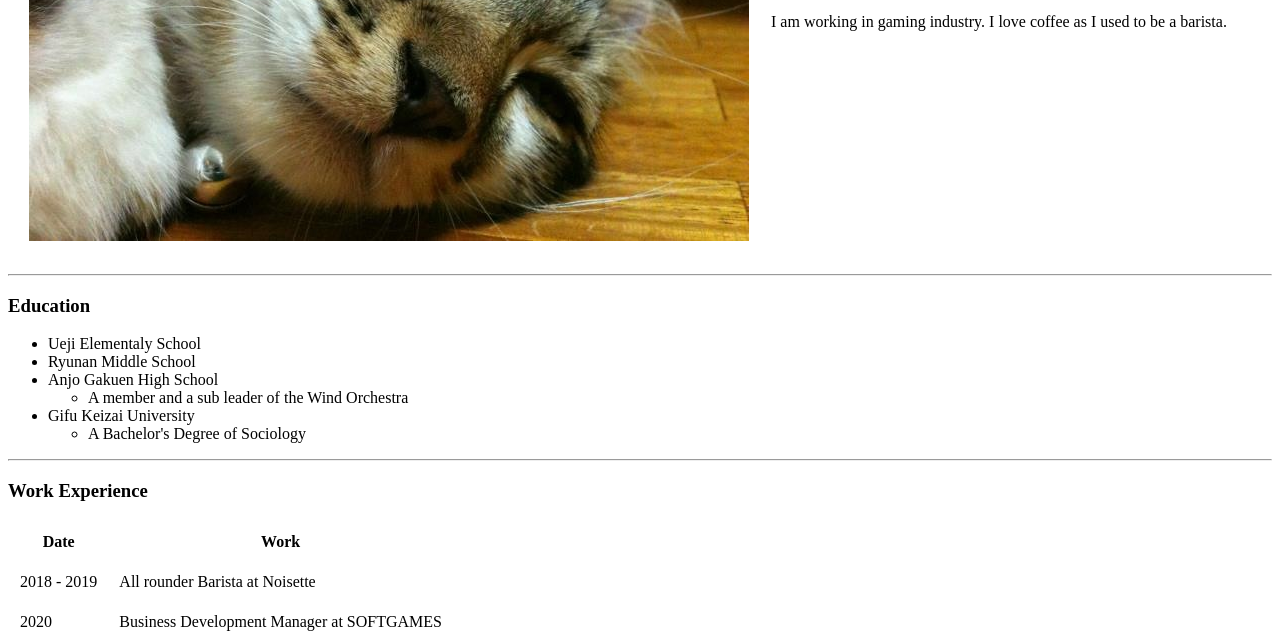
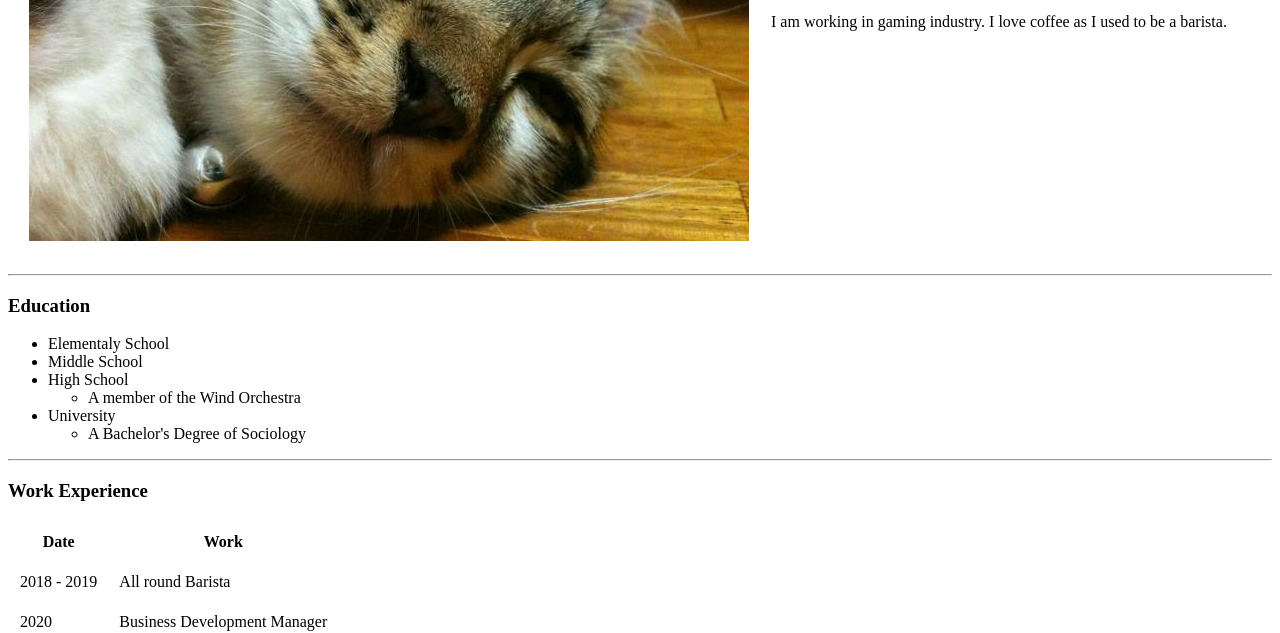
Before and after one commit to Piroi/cv, a plain HTML site: page index.html in a window 1280 px wide. Shown: the part 328-961 px from the top of the page. Drawn offline with Linux system fonts and the light colour scheme.

Commit message:
Update index.html

```diff
--- a/index.html
+++ b/index.html
@@ -27,14 +27,14 @@
 
     <h3>Education</h3>
       <ul>
-        <li>Ueji Elementaly School</li>
-        <li>Ryunan Middle School</li>
-        <li>Anjo Gakuen High School
+        <li>Elementaly School</li>
+        <li>Middle School</li>
+        <li>High School
           <ul>
-            <li>A member and a sub leader of the Wind Orchestra</li>
+            <li>A member of the Wind Orchestra</li>
           </ul>
         </li>
-        <li>Gifu Keizai University
+        <li>University
           <ul>
             <li>A Bachelor's Degree of Sociology</li>
           </ul>
@@ -54,11 +54,11 @@
         <tbody>
           <tr>
             <td>2018 - 2019</td>
-            <td>All rounder Barista at Noisette</td>
+            <td>All round Barista</td>
           </tr>
           <tr>
             <td>2020</td>
-            <td>Business Development Manager at SOFTGAMES</td>
+            <td>Business Development Manager</td>
           </tr>
         </tbody>
         <tfoot>
```
